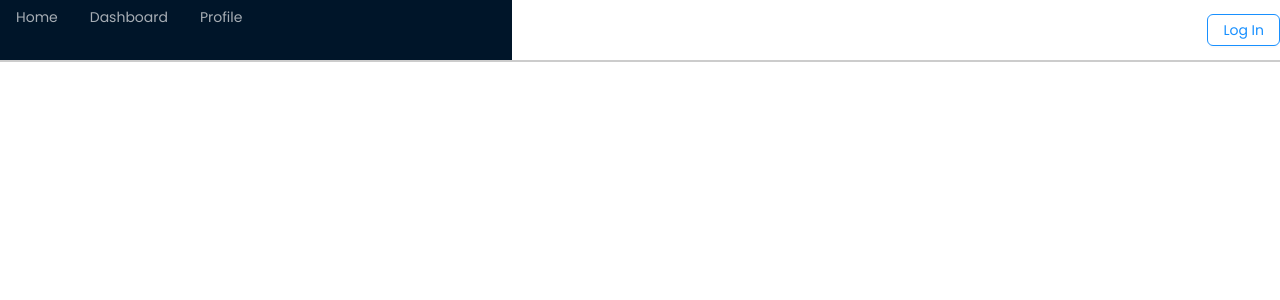
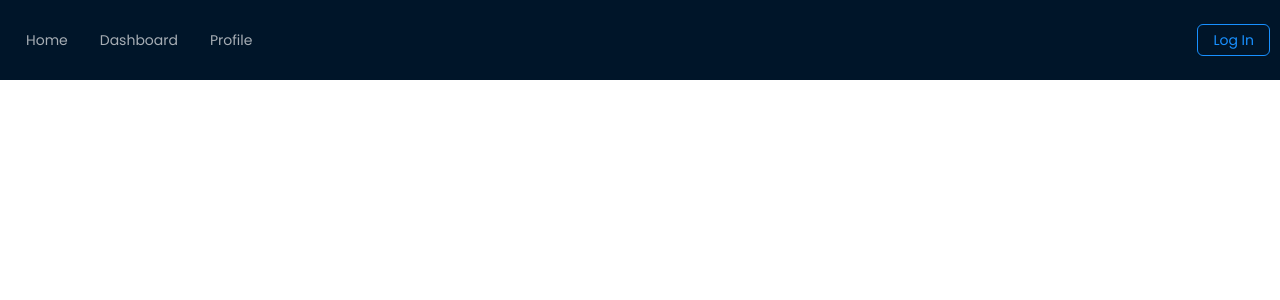
Before and after one commit to rozvalle/auth0-logintest, a React (Vite) app in the folder dashboard/: page / in a window 1280 px wide. Shown: the top 300 px of the page. Built offline with nearby package versions, Linux system fonts and the light colour scheme.

Commit message:
Refactor NavBar styles: remove border and width properties, ensure consistent padding and background color

```diff
--- a/dashboard/src/styles/NavBar.css
+++ b/dashboard/src/styles/NavBar.css
@@ -1,8 +1,9 @@
 .navbar {
     display: flex;
     flex-direction: row;
+    align-items: center;
     justify-content: space-between;
     height: 60px; /* Adjust height as needed */
-    border-bottom: 2px solid #ccc; /* Adjust thickness and color as needed */
-    width: 100%;
+    background-color: #001529;
+    padding: 10px;
 }
```
